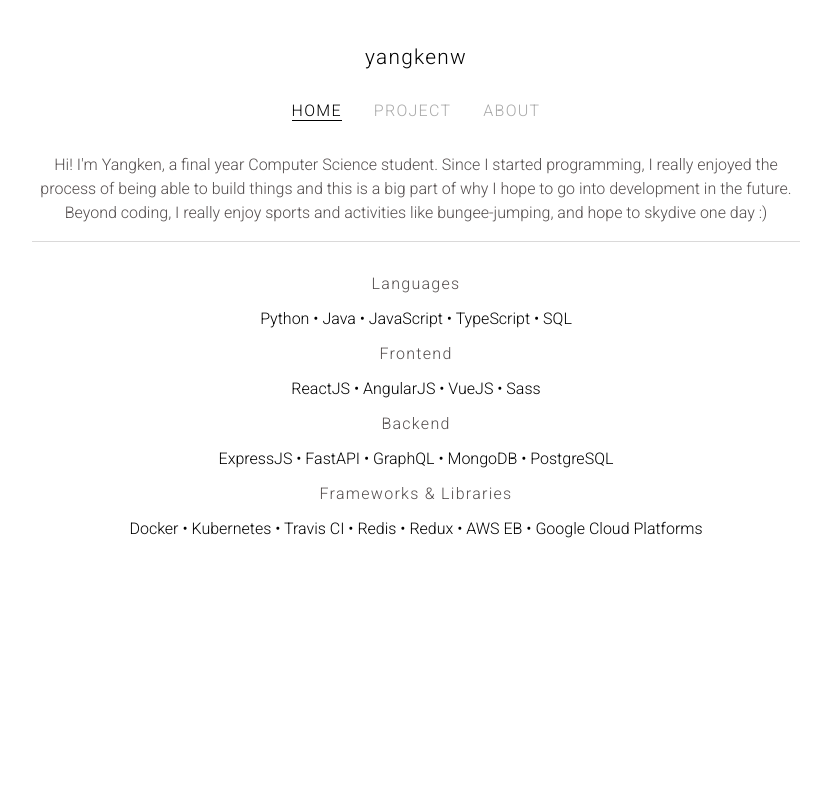
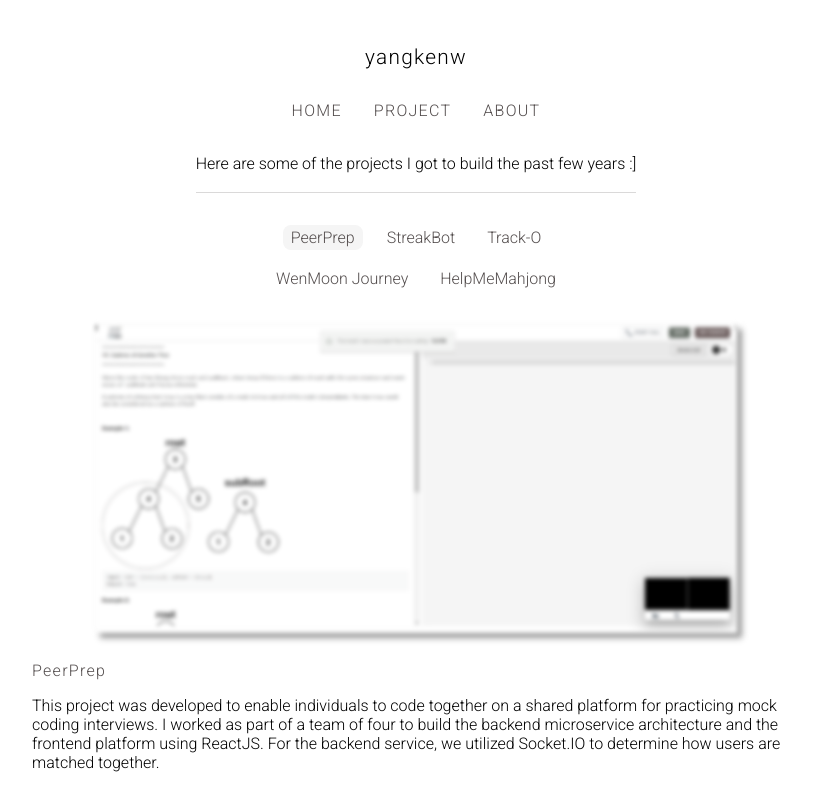
Before and after one commit to ykwei7/personal-website, a React (Create React App) app in the folder frontend/: page /projects/1 in a window 1280 px wide. Shown: the top 788 px of the page, without its empty margins (224-1045 px from the left). Built offline with nearby package versions, Linux system fonts and the light colour scheme.

Commit message:
Add page routing

```diff
--- a/frontend/package.json
+++ b/frontend/package.json
@@ -11,6 +11,7 @@
     "@testing-library/user-event": "^13.5.0",
     "react": "^18.2.0",
     "react-dom": "^18.2.0",
+    "react-router-dom": "^6.18.0",
     "react-scripts": "5.0.1",
     "sass": "^1.67.0",
     "web-vitals": "^2.1.4"
--- a/frontend/src/App.js
+++ b/frontend/src/App.js
@@ -1,28 +1,28 @@
 import Navbar from "./components/navbar/navbar";
 import Home from "./views/home/home";
 import Project from "./views/project/project";
+import About from "./views/about/about";
 import "./App.scss";
-import React, { useState } from "react";
-import Work from "./views/work/work";
-import About from "./views/about/about";
+import { Route, Routes } from "react-router-dom";
 
 function App() {
   const views = {
-    HOME: "home",
-    PROJECT: "project",
+    HOME: "/",
+    PROJECT: "/projects",
     // WORK: "work",
-    ABOUT: "about",
+    ABOUT: "/about",
   };
-
-  const [currView, setView] = useState(views.HOME);
 
   return (
     <div className="app">
-      <Navbar currView={currView} views={views} setView={setView} />
-      {currView === views.HOME && <Home />}
-      {currView === views.PROJECT && <Project />}
-      {currView === views.WORK && <Work />}
-      {currView === views.ABOUT && <About />}
+      <Navbar views={views} />
+      <Routes>
+        <Route path={views.HOME} element={<Home />}></Route>
+        <Route path={views.PROJECT} element={<Project />}>
+          <Route path=":projName" element={<Project />} />
+        </Route>
+        <Route path={views.ABOUT} element={<About />}></Route>
+      </Routes>
     </div>
   );
 }
--- a/frontend/src/App.scss
+++ b/frontend/src/App.scss
@@ -13,7 +13,7 @@
 }
 
 ::-webkit-scrollbar {
-  width: 5px;
+  width: 3px;
 }
 
 /* Track (background) of the scrollbar */
@@ -29,4 +29,5 @@
 html,
 body {
   scroll-behavior: smooth;
+  overflow-y: scroll;
 }
--- a/frontend/src/components/navbar/navbar.js
+++ b/frontend/src/components/navbar/navbar.js
@@ -1,8 +1,13 @@
 import "./navbar.scss";
+import { Link, useLocation } from "react-router-dom";
 
-export default function Navbar({ currView, views, setView }) {
-  const getClassName = (view) => {
-    return views[view] === currView ? "selected tab" : "tab";
+export default function Navbar({ views }) {
+  const location = useLocation();
+  const isSelected = (view) => {
+    if (location.pathname === views[view]) {
+      return "selected link";
+    }
+    return "link";
   };
   return (
     <div className="navbar">
@@ -15,13 +20,9 @@
       </a>
       <div className="tabs">
         {Object.keys(views).map((view) => (
-          <div
-            key={`nav-${view}`}
-            className={getClassName(view)}
-            onClick={() => setView(views[view])}
-          >
+          <Link key={view} to={views[view]} className={isSelected(view)}>
             {view}
-          </div>
+          </Link>
         ))}
       </div>
     </div>
--- a/frontend/src/components/navbar/navbar.scss
+++ b/frontend/src/components/navbar/navbar.scss
@@ -1,4 +1,4 @@
-@import '../../globals.scss';
+@import "../../globals.scss";
 
 .navbar {
   display: flex;
@@ -27,14 +27,18 @@
     align-items: center;
     gap: $col-spacing-unit;
 
-        .tab:hover {
+    .link {
+      display: inline-block;
+      color: $primary-color;
+    }
+
+    .link:hover {
       cursor: pointer;
       color: $default-color;
     }
 
     .selected {
-            border-bottom: 1px solid $default-color;
-            color: $default-color;
+      border-bottom: 1px solid $secondary-color;
     }
   }
 }
--- a/frontend/src/components/project/projectList.js
+++ b/frontend/src/components/project/projectList.js
@@ -1,6 +1,7 @@
 import React from "react";
+import { Link } from "react-router-dom";
 
-function ProjectList({ projects, setCurrProj, currProj, scrollToProjStart }) {
+function ProjectList({ projects, currProj, scrollToProjStart }) {
   const getClassName = (name) => {
     return name === currProj.name
       ? "project-list-item selected"
@@ -16,20 +17,21 @@
     }
   };
 
-  const handleProjClick = (proj) => {
-    setCurrProj(projects[proj]);
+  const handleProjClick = () => {
     goToProjectStart();
   };
+
   return (
     <div className="project-list">
       {Object.keys(projects).map((proj) => (
-        <div
+        <Link
+          className={getClassName(projects[proj].name)}
           key={`proj-${proj}`}
-          onClick={() => handleProjClick(proj)}
-          className={getClassName(projects[proj].name)}
+          onClick={handleProjClick}
+          to={`${projects[proj].name}`}
         >
           {projects[proj].name}
-        </div>
+        </Link>
       ))}
     </div>
   );
--- a/frontend/src/index.js
+++ b/frontend/src/index.js
@@ -1,13 +1,16 @@
-import React from 'react';
-import ReactDOM from 'react-dom/client';
-import './index.css';
-import App from './App';
-import reportWebVitals from './reportWebVitals';
+import React from "react";
+import ReactDOM from "react-dom/client";
+import "./index.css";
+import { BrowserRouter as Router } from "react-router-dom";
+import App from "./App";
+import reportWebVitals from "./reportWebVitals";
 
-const root = ReactDOM.createRoot(document.getElementById('root'));
+const root = ReactDOM.createRoot(document.getElementById("root"));
 root.render(
   <React.StrictMode>
-    <App />
+    <Router>
+      <App />
+    </Router>
   </React.StrictMode>
 );
 
--- a/frontend/src/views/project/project.js
+++ b/frontend/src/views/project/project.js
@@ -4,19 +4,19 @@
 import { projects } from "../../data/data";
 import Preamble from "../../components/ui/Preamble";
 import ProjectList from "../../components/project/projectList";
+import { useParams } from "react-router-dom";
 
 export default function Project() {
-  const [currProj, setCurrProj] = useState(projects.PeerPrep);
+  const { projName } = useParams();
+  const allProjects = Object.values(projects);
+  const currProj =
+    allProjects.find((proj) => proj.name === projName) ?? allProjects[0];
   return (
     <div className="project">
       <Preamble>
         Here are some of the projects I got to build the past few years :]
       </Preamble>
-      <ProjectList
-        projects={projects}
-        setCurrProj={setCurrProj}
-        currProj={currProj}
-      />
+      <ProjectList projects={projects} currProj={currProj} />
       <div className="project-details">
         <ProjectCard
           image={currProj.image}
@@ -29,7 +29,6 @@
       <ProjectList
         className="single-line"
         projects={projects}
-        setCurrProj={setCurrProj}
         currProj={currProj}
         scrollToProjStart={true}
       />
--- a/frontend/src/views/project/project.scss
+++ b/frontend/src/views/project/project.scss
@@ -1,4 +1,4 @@
-@import '../../globals.scss';
+@import "../../globals.scss";
 
 .project {
   display: flex;
@@ -23,11 +23,12 @@
     max-width: 20rem;
 
     .project-list-item {
-            border-radius: .5rem;
+      border-radius: 0.5rem;
       padding: 0.2rem 0.5rem;
       text-align: center;
       color: $primary-color;
       cursor: pointer;
+      text-decoration: none;
     }
 
     .project-list-item:hover {
```
Also changed, not shown: 1 other file (tests, documents, lock files or other folders). Lines whose indentation alone changed are shown as unchanged.
